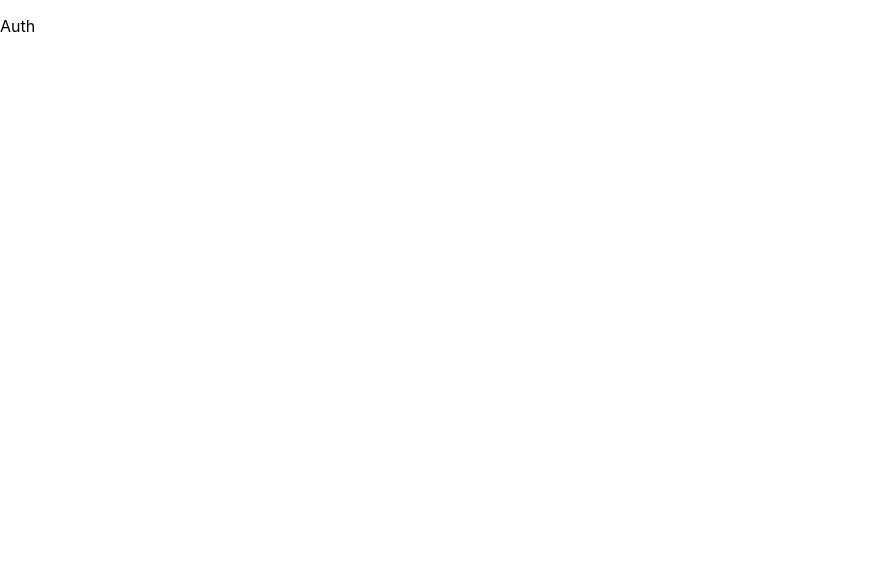
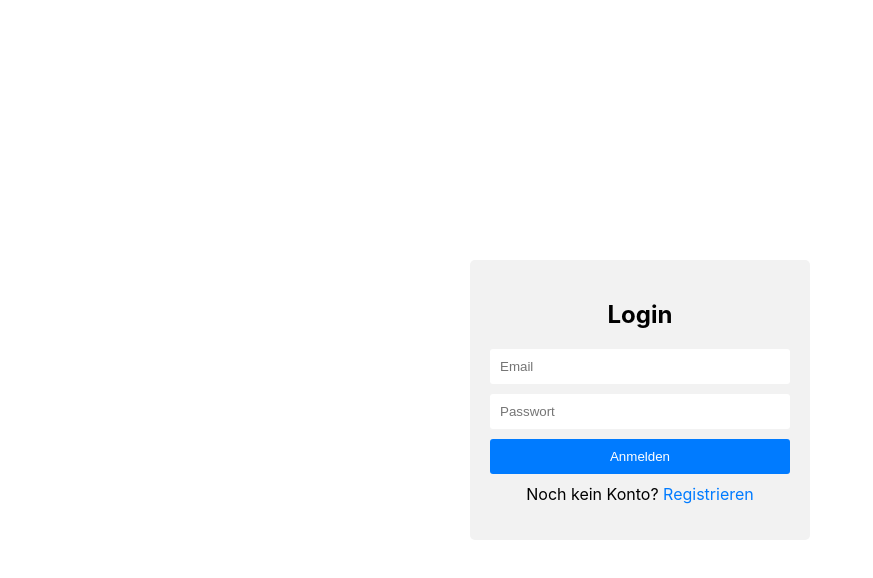
Before and after one commit to SirSimon04/SurveySphere, a React (Create React App) app in the folder client/surveysphere/: page / in a window 1280 px wide. Shown: the top 578 px of the page, without its empty margins (0-873 px from the left). Built offline with nearby package versions, Linux system fonts and the light colour scheme.

Commit message:
add auth component

```diff
--- /dev/null
+++ b/client/surveysphere/src/components/Auth/Auth.css
@@ -0,0 +1,46 @@
+.login-container {
+    display: flex;
+    justify-content: center;
+    align-items: center;
+    height: 100vh;
+}
+
+.login-form {
+    display: flex;
+    flex-direction: column;
+    width: 300px;
+    padding: 20px;
+    background-color: #f2f2f2;
+    border-radius: 5px;
+}
+
+.login-form h2 {
+    margin-bottom: 20px;
+    text-align: center;
+}
+
+.login-form input {
+    margin-bottom: 10px;
+    padding: 10px;
+    border: none;
+    border-radius: 3px;
+}
+
+.login-form button {
+    padding: 10px;
+    background-color: #007bff;
+    color: #fff;
+    border: none;
+    border-radius: 3px;
+    cursor: pointer;
+}
+
+.signup-link {
+    margin-top: 10px;
+    text-align: center;
+}
+
+.signup-link a {
+    color: #007bff;
+    text-decoration: none;
+}
--- a/client/surveysphere/src/components/Auth/Auth.js
+++ b/client/surveysphere/src/components/Auth/Auth.js
@@ -1,7 +1,51 @@
-import React from "react";
+import React, { useState } from 'react';
+import './Auth.css';
 
-function Auth() {
-    return <p>Auth</p>
-}
+const Auth = () => {
+  const [email, setEmail] = useState('');
+  const [password, setPassword] = useState('');
+
+  const handleEmailChange = (event) => {
+    setEmail(event.target.value);
+  };
+
+  const handlePasswordChange = (event) => {
+    setPassword(event.target.value);
+  };
+
+  const handleLogin = (event) => {
+    event.preventDefault();
+    // Implementiere hier die Login-Logik
+  };
+
+  const handleSignup = (event) => {
+    event.preventDefault();
+    // Implementiere hier die Signup-Logik
+  };
+
+  return (
+    <div className="login-container">
+      <form className="login-form">
+        <h2>Login</h2>
+        <input
+          type="email"
+          placeholder="Email"
+          value={email}
+          onChange={handleEmailChange}
+        />
+        <input
+          type="password"
+          placeholder="Passwort"
+          value={password}
+          onChange={handlePasswordChange}
+        />
+        <button onClick={handleLogin}>Anmelden</button>
+        <p className="signup-link">
+          Noch kein Konto? <a href="#signup" onClick={handleSignup}>Registrieren</a>
+        </p>
+      </form>
+    </div>
+  );
+};
 
 export default Auth;
```
